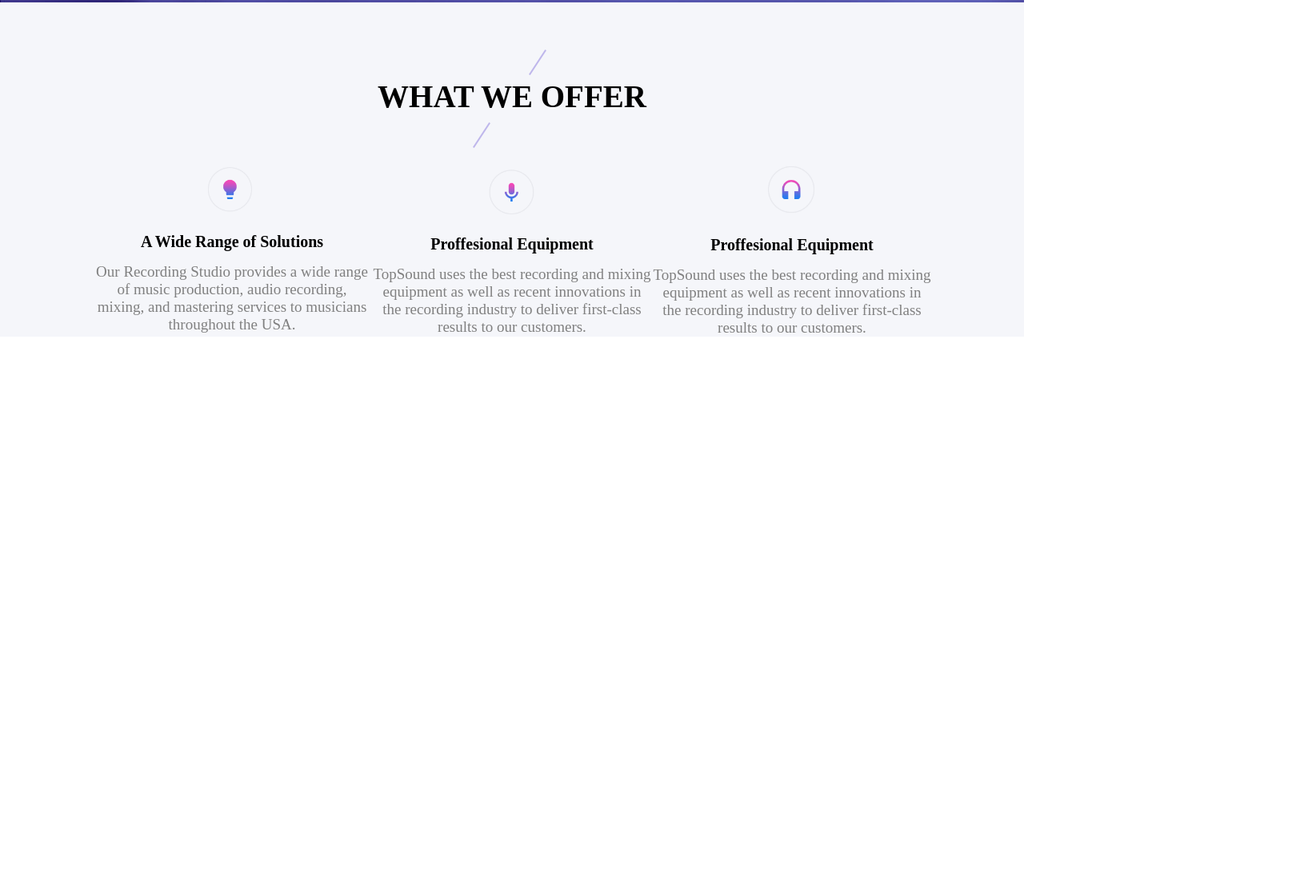
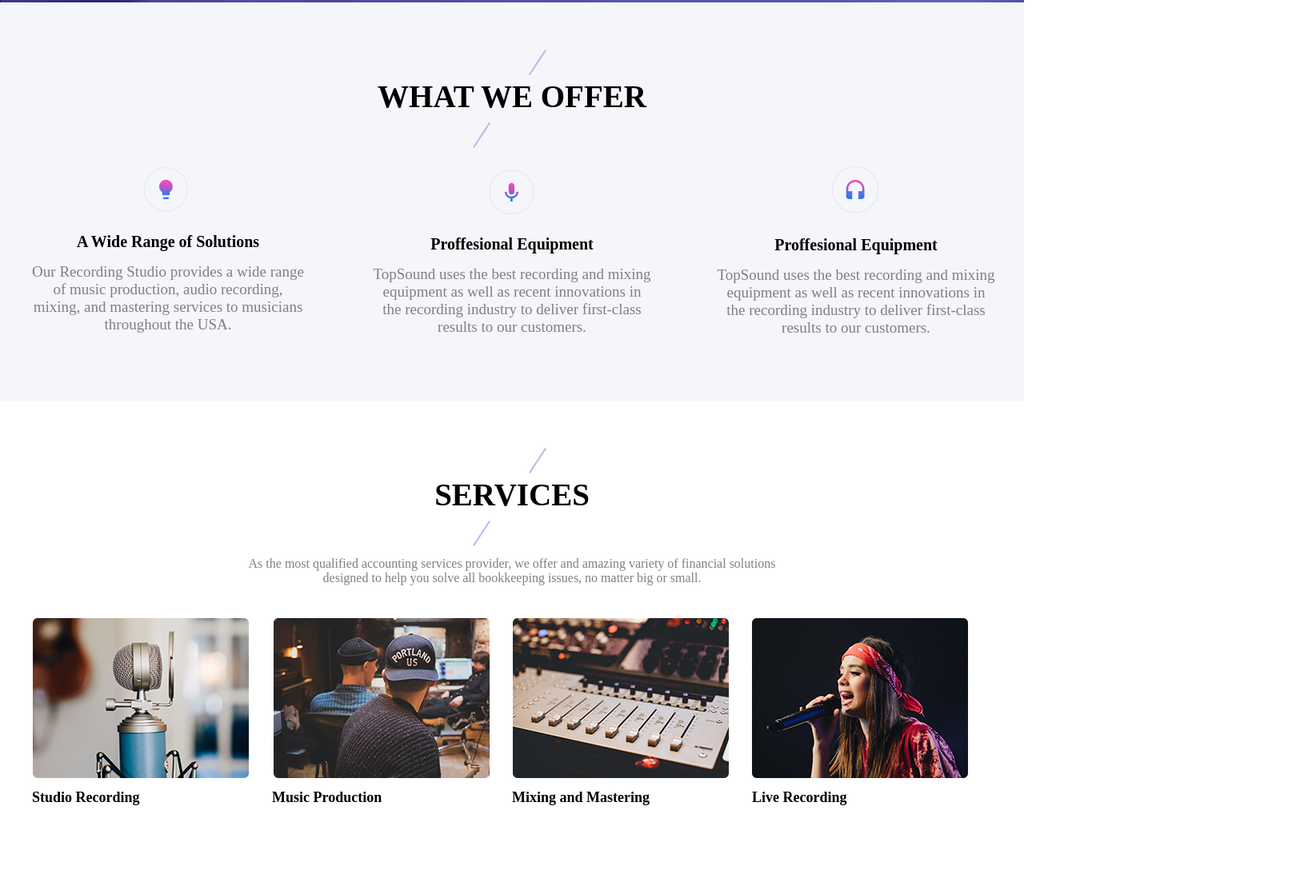
Before and after one commit to alex-nazaretyan/topsound-project, a plain HTML site: page topsound-project/index.html in a window 1280 px wide. Shown: the part 741-1849 px from the top of the page at 80% size, 1640 px wide, since content can reach past the window. Before the commit the page ends 1162 px from the top, so only its background shows below. Drawn offline with Linux system fonts and the light colour scheme.

Commit message:
some new features

```diff
--- /dev/null
+++ b/topsound-project/animation.scss
@@ -0,0 +1,8 @@
+@keyframes arrows-animation{
+    from{
+        transform: rotate(0deg);
+    }
+    to{
+        transform: rotate(-90deg);
+    }
+}
--- a/topsound-project/index.html
+++ b/topsound-project/index.html
@@ -7,6 +7,7 @@
     <meta name="viewport" content="width=device-width, initial-scale=1.0">
     <link rel="stylesheet" href="reset.css">
     <link rel="stylesheet" href="main.css">
+    <link rel="stylesheet" href="animation.css">
     <title>Document</title>
 </head>
 
@@ -31,25 +32,54 @@
     <main>
         <section class="what-we-offer">
             <article class="what-we-offer__heading">
-                <img src="images/slash-image.png" alt="" class="top-arrow">
+                <img src="images/slash-image.png" alt="" class="offer-top-arrow">
                 <h2>WHAT WE OFFER</h2>
-                <img src="images/slash-image.png" alt="" class="bottom-arrow">
+                <img src="images/slash-image.png" alt="" class="offer-bottom-arrow">
             </article>
             <article class="what-we-offer__content">
                 <div class="lamp">
                     <img src="images/lamp.png" alt="" class="first-image">
                     <p>A Wide Range of Solutions</p>
-                    <p>Our Recording Studio provides a wide range of music production, audio recording, mixing, and mastering services to musicians throughout the USA.</p>
+                    <p>Our Recording Studio provides a wide range of music production, audio recording, mixing, and
+                        mastering services to musicians throughout the USA.</p>
                 </div>
                 <div class="microphone">
                     <img src="images/microphone.png" alt="">
                     <p>Proffesional Equipment</p>
-                    <p>TopSound uses the best recording and mixing equipment as well as recent innovations in the recording industry to deliver first-class results to our customers.</p>
+                    <p>TopSound uses the best recording and mixing equipment as well as recent innovations in the
+                        recording industry to deliver first-class results to our customers.</p>
                 </div>
                 <div class="headphones">
                     <img src="images/headphones.png" alt="">
                     <p>Proffesional Equipment</p>
-                    <p>TopSound uses the best recording and mixing equipment as well as recent innovations in the recording industry to deliver first-class results to our customers.</p>
+                    <p>TopSound uses the best recording and mixing equipment as well as recent innovations in the
+                        recording industry to deliver first-class results to our customers.</p>
+                </div>
+            </article>
+        </section>
+        <section class="services">
+            <article class="services__heading">
+                <img src="images/slash-image.png" alt="" class="services-top-arrow">
+                <h2>SERVICES</h2>
+                <img src="images/slash-image.png" alt="" class="services-bottom-arrow">
+            </article>
+            <p>As the most qualified accounting services provider, we offer and amazing variety of financial solutions designed to help you solve all bookkeeping issues, no matter big or small.</p>
+            <article class="services-gallery">
+                <div class="studio-recording">
+                    <img src="images/gallery-microphone.png" alt="">
+                    <p>Studio Recording</p>
+                </div>
+                <div class="music-production">
+                    <img src="images/gallery-people.png" alt="">
+                    <p>Music Production</p>
+                </div>
+                <div class="mixing-and-mastering">
+                    <img src="images/gallery-device.png" alt="">
+                    <p>Mixing and Mastering</p>
+                </div>
+                <div class="live-records">
+                    <img src="images/gallery-singing-women.png" alt="">
+                    <p>Live Recording</p>
                 </div>
             </article>
         </section>
--- a/topsound-project/main.scss
+++ b/topsound-project/main.scss
@@ -35,10 +35,11 @@ header {
 main {
     .what-we-offer {
         background-color: #f5f6fa;
+        padding-bottom: 80px;
         .what-we-offer__heading {
             text-align: center;
             padding-top: 40px;
-            .top-arrow {
+            .offer-top-arrow {
                 position: relative;
                 top: 9px;
                 left: 33px;
@@ -46,7 +47,7 @@ main {
             h2 {
                 font-size: 39px;
             }
-            .bottom-arrow {
+            .offer-bottom-arrow {
                 position: relative;
                 right: 37px;
             }
@@ -54,6 +55,7 @@ main {
         .what-we-offer__content {
             display: grid;
             grid-template-columns: 350px 350px 350px;
+            grid-gap: 80px;
             justify-content: center;
             align-items: center;
             text-align: center;
@@ -106,4 +108,43 @@ main {
             }
         }
     }
+    .services {
+        padding: 40px 0 100px 0;
+        .services__heading {
+            text-align: center;
+            .services-top-arrow {
+                position: relative;
+                top: 9px;
+                left: 33px;
+            }
+            h2 {
+                font-size: 39px;
+            }
+            .services-bottom-arrow {
+                position: relative;
+                right: 37px;
+            }
+        }
+        p {
+            width: 700px;
+            margin: 0 auto;
+            text-align: center;
+            color: gray;
+        }
+        .services-gallery {
+            display: grid;
+            grid-template-columns: repeat(4, 300px);
+            justify-content: center;
+            margin-top: 40px;
+            div {
+                p {
+                    text-align: left;
+                    font-weight: bold;
+                    color: black;
+                    padding-top: 10px;
+                    font-size: 18px;
+                }
+            }
+        }
+    }
 }
--- /dev/null
+++ b/topsound-project/test.scss
@@ -0,0 +1,8 @@
+section{
+    text-align: center;
+    img{
+        width: 500px;
+        height: 500px;
+        animation: images-animation 2s ease-in;
+    }
+}
```
Also changed, not shown: topsound-project/animation.html (added, +16 -0 lines), topsound-project/animation.css (added), topsound-project/images/gallery-device.png (added), topsound-project/images/gallery-microphone.png (added), topsound-project/images/gallery-people.png (added), topsound-project/images/gallery-singing-women.png (added), topsound-project/main.css, topsound-project/test.css (added).
